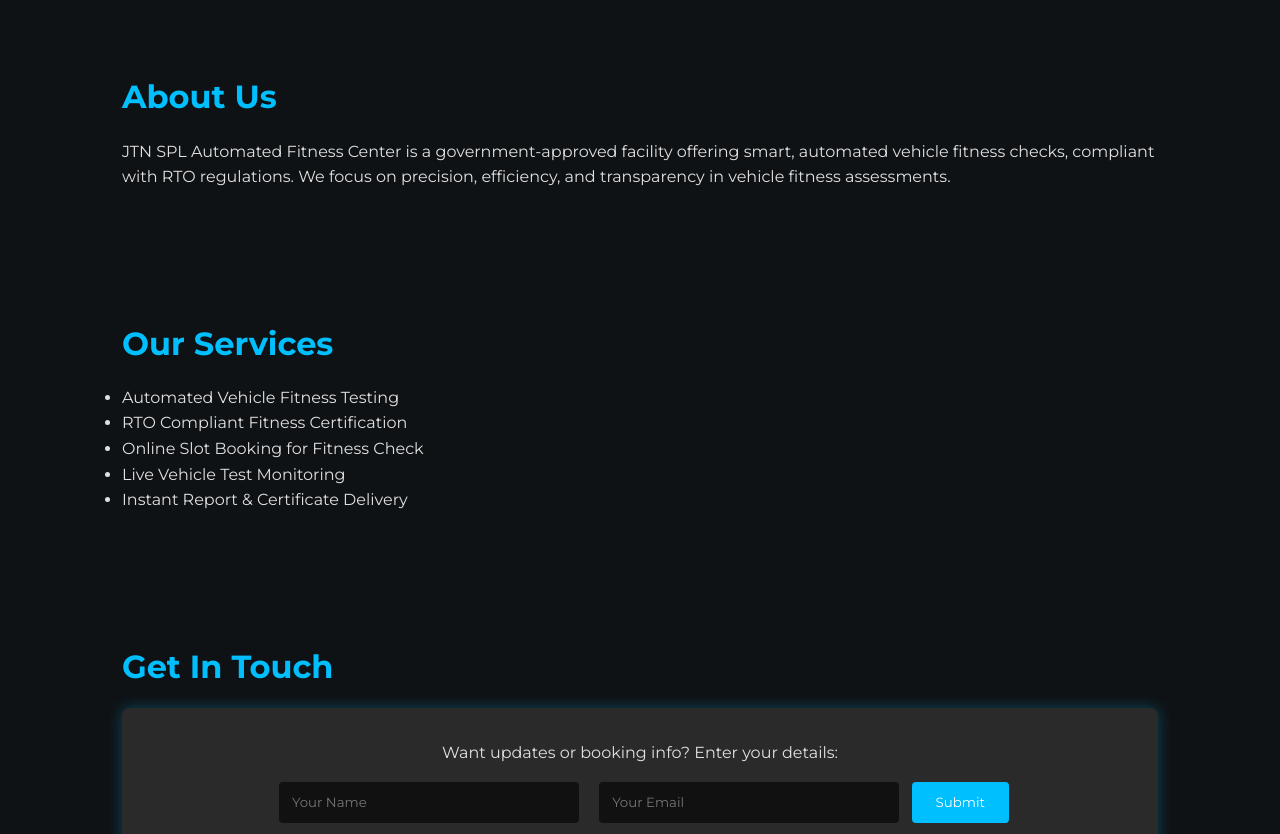
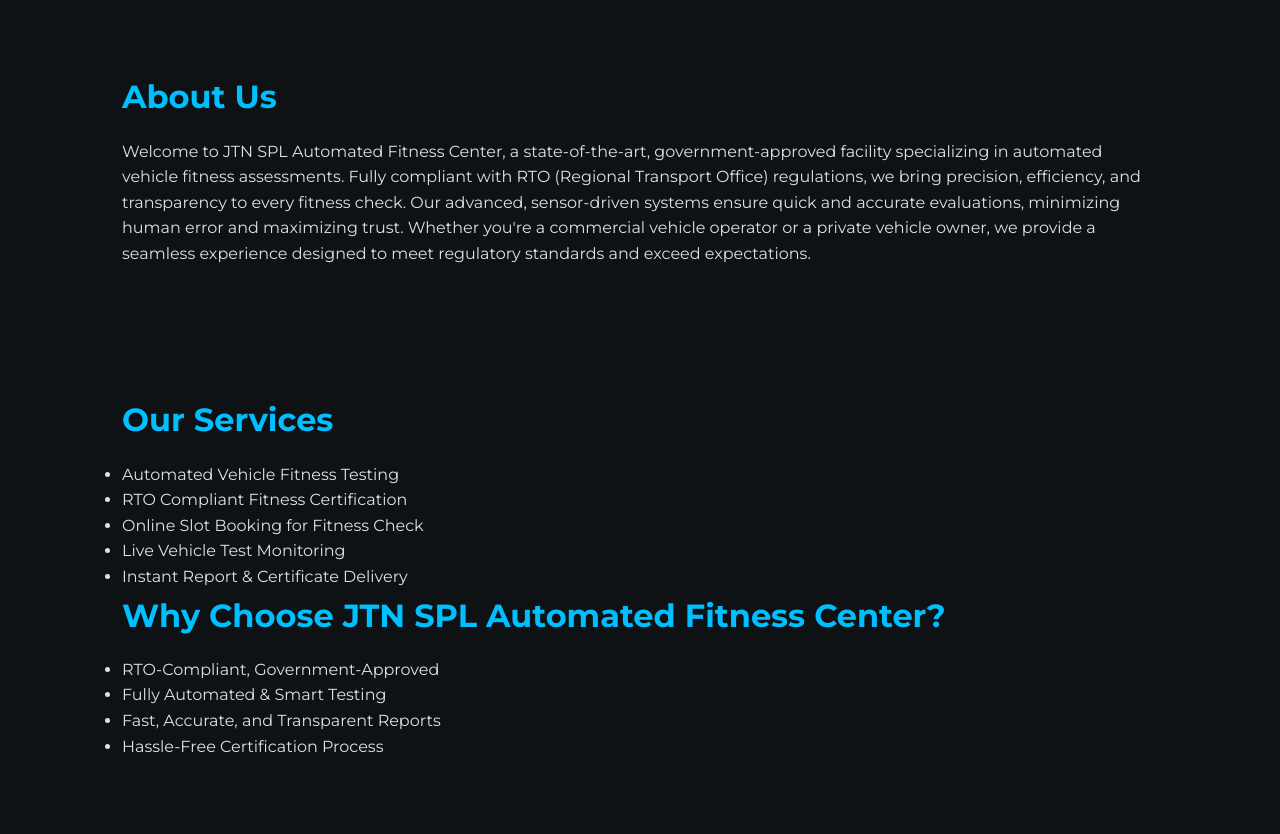
Before and after one commit to Csiddharth7906/JTN-SPL-Automated-Fitness-Center-, a plain HTML site: page index.html in a window 1280 px wide. Shown: the part 1000-1834 px from the top of the page. Drawn offline with Linux system fonts and the light colour scheme.

Commit message:
Update index.html

```diff
--- a/index.html
+++ b/index.html
@@ -261,7 +261,8 @@
 
   <section id="about">
     <h2>About Us</h2>
-    <p>JTN SPL Automated Fitness Center is a government-approved facility offering smart, automated vehicle fitness checks, compliant with RTO regulations. We focus on precision, efficiency, and transparency in vehicle fitness assessments.</p>
+    <p>Welcome to JTN SPL Automated Fitness Center, a state-of-the-art, government-approved facility specializing in automated vehicle fitness assessments. Fully compliant with RTO (Regional Transport Office) regulations, we bring precision, efficiency, and transparency to every fitness check.
+Our advanced, sensor-driven systems ensure quick and accurate evaluations, minimizing human error and maximizing trust. Whether you're a commercial vehicle operator or a private vehicle owner, we provide a seamless experience designed to meet regulatory standards and exceed expectations.</p>
   </section>
 
   <section id="services">
@@ -272,6 +273,13 @@
       <li>Online Slot Booking for Fitness Check</li>
       <li>Live Vehicle Test Monitoring</li>
       <li>Instant Report & Certificate Delivery</li>
+    </ul>
+    <h2>Why Choose JTN SPL Automated Fitness Center?</h2>
+     <ul>
+      <li>RTO-Compliant, Government-Approved</li>
+      <li>Fully Automated & Smart Testing</li>
+      <li>Fast, Accurate, and Transparent Reports</li>
+      <li>Hassle-Free Certification Process</li>
     </ul>
   </section>
 
@@ -296,6 +304,7 @@
     <p>Address: <strong>Service Rd, Gauriapur village, Akbarpur, Kanpur Dehat, Uttar Pradesh, Pincode: 209101</strong></p>
     <p>Phone: +91-7522003700 | Email: jtnservices.pvt@gmail.com</p>
     <p>&copy; 2025 JTN SPL Automated Fitness Center. All rights reserved.</p>
+    <p>Drive with confidence—your vehicle’s fitness is our top priority.</p>
   </footer>
 
   <script>
```
